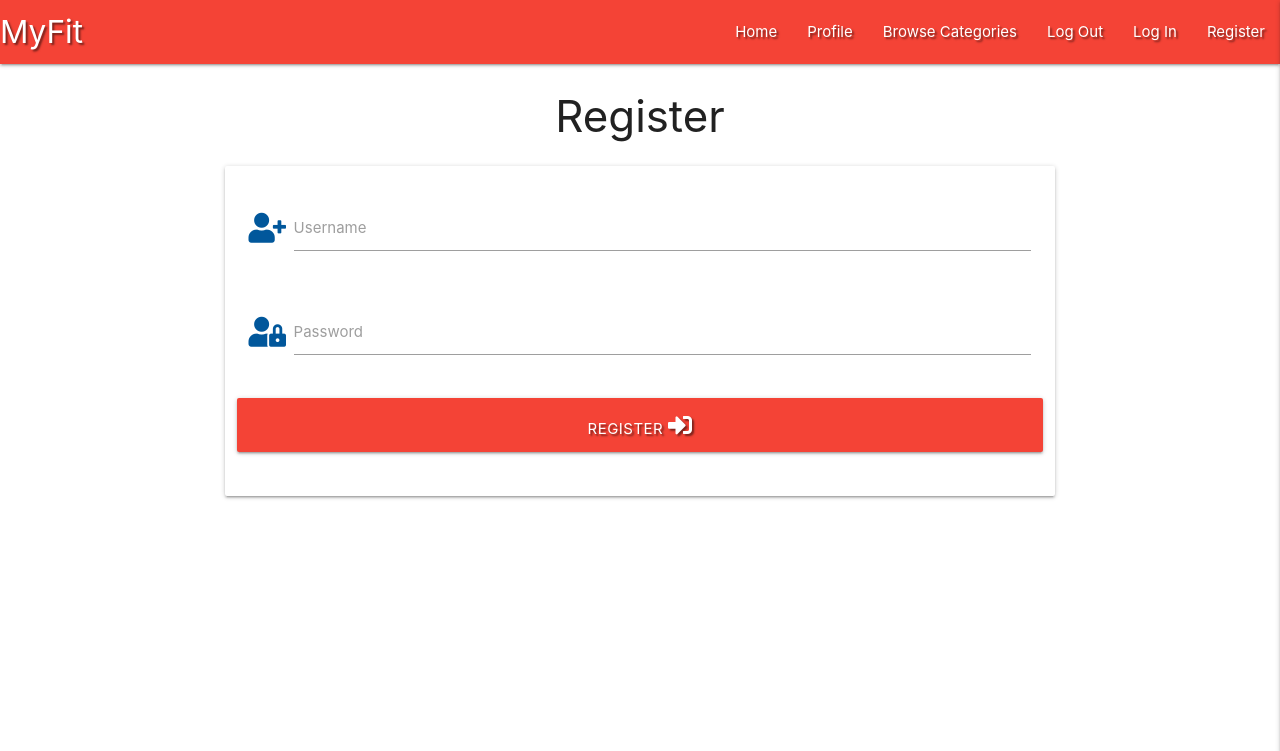
After one commit to lukesmallman1993/pocketpal, a Flask app: page /register in a window 1280 px wide. The commit adds this page. Shown: the top 751 px of the page. Run offline with Flask 2, Linux system fonts and the light colour scheme; some libraries are stand-ins or nearby versions.

Commit message:
Add Register template

```diff
--- a/app.py
+++ b/app.py
@@ -4,6 +4,7 @@ from flask import (
     redirect, request, session, url_for)
 from flask_pymongo import PyMongo
 from bson.objectid import ObjectId
+from werkzeug.security import generate_password_hash, check_password_hash
 if os.path.exists("env.py"):
     import env
 
@@ -23,6 +24,10 @@ def get_meals():
     meals = mongo.db.meals.find()
     return render_template("meals.html", meals=meals)
 
+@app.route("/register", methods=["GET", "POST"])
+def register():
+    return render_template("register.html")
+
 
 if __name__ == "__main__":
     app.run(host=os.environ.get("IP"),
--- a/templates/base.html
+++ b/templates/base.html
@@ -26,7 +26,7 @@
                 <li><a href="#">Browse Categories</a></li>
                 <li><a href="#">Log Out</a></li>
                 <li><a href="#">Log In</a></li>
-                <li><a href="#">Register</a></li>
+                <li><a href="{{ url_for('register') }}">Register</a></li>
               </ul>
             </div>
           </nav>
@@ -40,7 +40,7 @@
             <li><a href="#">Browse Categories</a></li>
             <li><a href="#">Log Out</a></li>
             <li><a href="#">Log In</a></li>
-            <li><a href="#">Register</a></li>
+            <li><a href="{{ url_for('register') }}">Register</a></li>
           </ul>
     </header>
 
--- /dev/null
+++ b/templates/register.html
@@ -0,0 +1,35 @@
+{% extends "base.html" %}
+{% block content %}
+
+    <h3 class="center-align">Register</h3>
+
+    <div class="row">
+        <form class="col s12 m8 offset-m2" method="POST" action="{{ url_for('register') }}">
+            <div class="card-panel">
+                <!-- username -->
+                <div class="row">
+					<div class="input-field col s12">
+						<i class="fas fa-user-plus prefix light-blue-text text-darken-4"></i>
+						<input id="username" name="username" type="text" class="validate">
+						<label for="username">Username</label>
+					</div>
+                </div>
+                <!-- passowrd -->
+                <div class="row">
+                    <div class="input-field col s12">
+						<i class="fas fa-user-lock prefix light-blue-text text-darken-4"></i>
+                        <input id="password" name="password" type="password" class="validate">
+                        <label for="password">Password</label>
+                    </div>
+                </div>
+                <!-- register -->
+                <div class="row">
+                    <button type="submit" class="col s12 btn-large #f44336 red text-shadow">
+                        Register <i class="fas fa-sign-in-alt"></i>
+                    </button>
+                </div>
+            </div>
+        </form>
+    </div>
+
+{% endblock %}
```
Also changed, not shown: static/css/style.css (line endings or trailing spaces).
